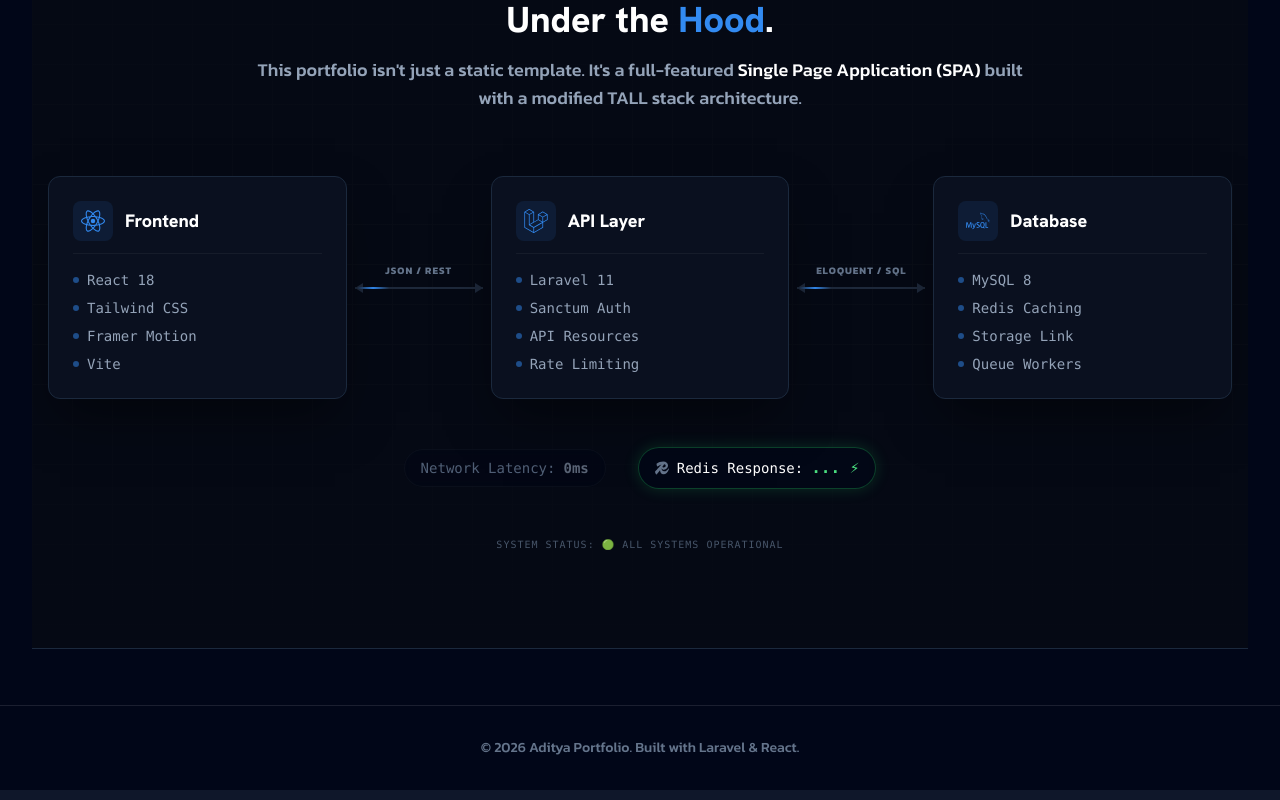
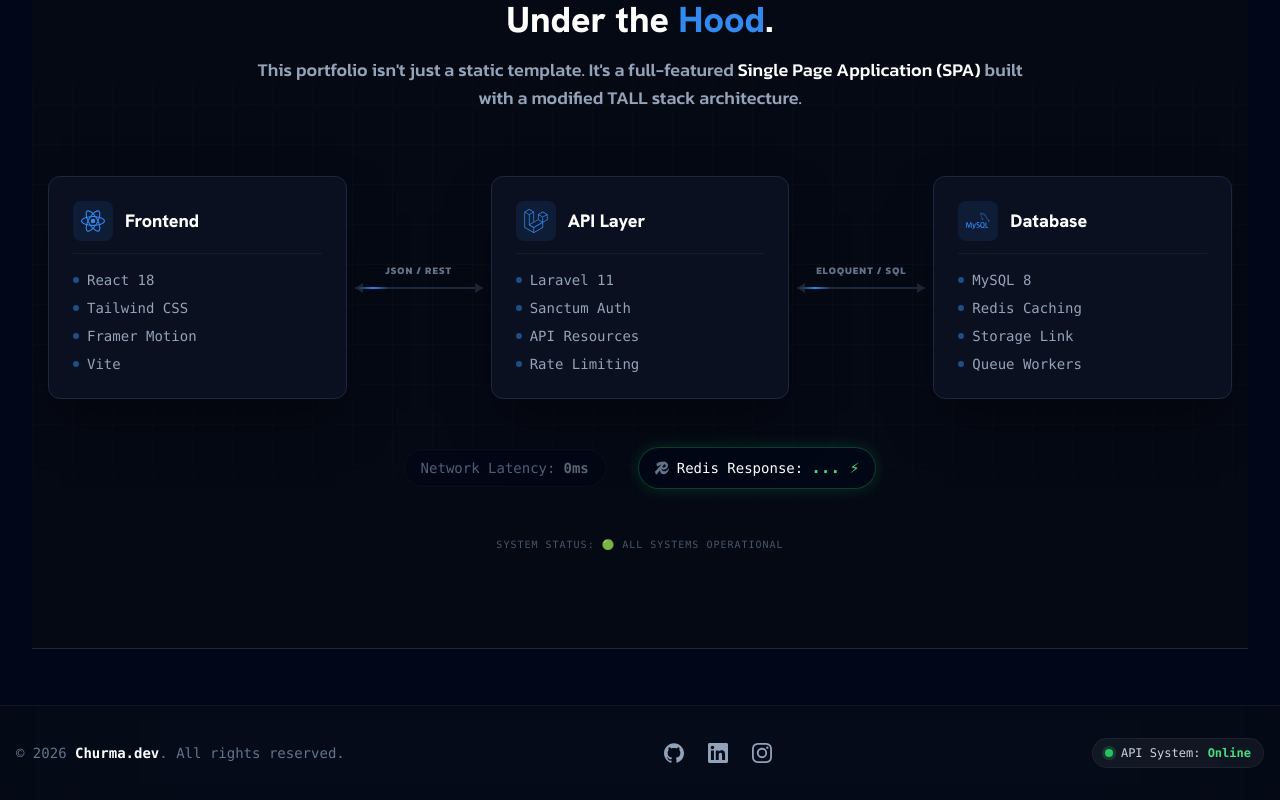
Before and after one commit to Churma16/portfolio-frontend-react, a React (Vite) app: page / in a window 1280 px wide. Shown: the part 3166-3966 px from the top of the page. Built offline with nearby package versions, Linux system fonts and the light colour scheme; no server answers.

Commit message:
feat: enhance Footer component with social links and API status indicator

```diff
--- a/src/components/layout/Footer.tsx
+++ b/src/components/layout/Footer.tsx
@@ -1,10 +1,65 @@
+import { SiGithub, SiLinkedin, SiInstagram } from "react-icons/si";
+
 export default function Footer() {
+    const currentYear = new Date().getFullYear();
+
     return (
-        <footer className="mt-auto border-t border-white/10 bg-dark-card py-8 text-center">
-            <p className="text-slate-500 text-sm">
-                &copy; {new Date().getFullYear()} Aditya Portfolio. Built with
-                Laravel & React.
-            </p>
+        <footer className="py-8 border-t border-white/5 bg-[#050914] relative overflow-hidden">
+            {/* Background Glow halus di bawah */}
+            <div className="absolute bottom-0 left-1/2 -translate-x-1/2 w-full h-24 bg-lara-blue/5 blur-[100px] pointer-events-none" />
+
+            <div className="container mx-auto px-4">
+                <div className="flex flex-col md:flex-row justify-between items-center gap-6">
+                    {/* KIRI: Copyright */}
+                    <div className="text-slate-500 text-sm font-mono">
+                        &copy; {currentYear}{" "}
+                        <span className="text-white font-bold">Churma.dev</span>
+                        . All rights reserved.
+                    </div>
+
+                    {/* TENGAH: Social Links */}
+                    <div className="flex items-center gap-6">
+                        <a
+                            href="https://github.com"
+                            target="_blank"
+                            rel="noreferrer"
+                            className="text-slate-400 hover:text-white transition-colors"
+                        >
+                            <SiGithub className="w-5 h-5" />
+                        </a>
+                        <a
+                            href="https://linkedin.com"
+                            target="_blank"
+                            rel="noreferrer"
+                            className="text-slate-400 hover:text-blue-400 transition-colors"
+                        >
+                            <SiLinkedin className="w-5 h-5" />
+                        </a>
+                        <a
+                            href="https://instagram.com"
+                            target="_blank"
+                            rel="noreferrer"
+                            className="text-slate-400 hover:text-pink-500 transition-colors"
+                        >
+                            <SiInstagram className="w-5 h-5" />
+                        </a>
+                    </div>
+
+                    {/* KANAN: API Status Indicator */}
+                    <div className="flex items-center gap-2 bg-white/5 px-3 py-1.5 rounded-full border border-white/5">
+                        <span className="relative flex h-2 w-2">
+                            <span className="animate-ping absolute inline-flex h-full w-full rounded-full bg-green-400 opacity-75"></span>
+                            <span className="relative inline-flex rounded-full h-2 w-2 bg-green-500"></span>
+                        </span>
+                        <span className="text-xs font-mono text-slate-300">
+                            API System:{" "}
+                            <span className="text-green-400 font-bold">
+                                Online
+                            </span>
+                        </span>
+                    </div>
+                </div>
+            </div>
         </footer>
     );
 }
```
